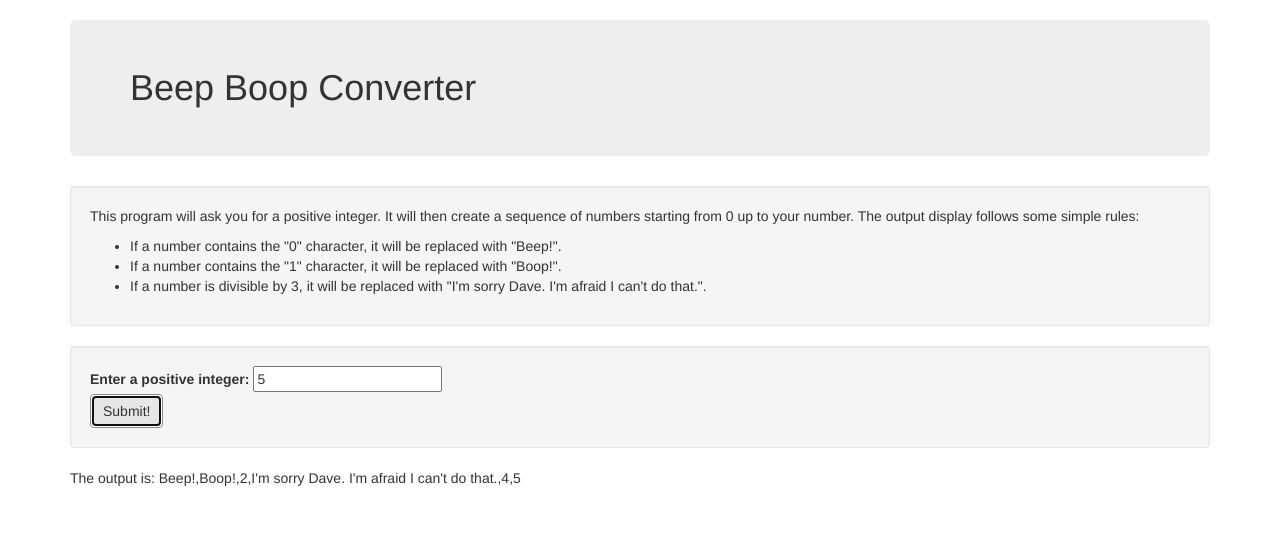
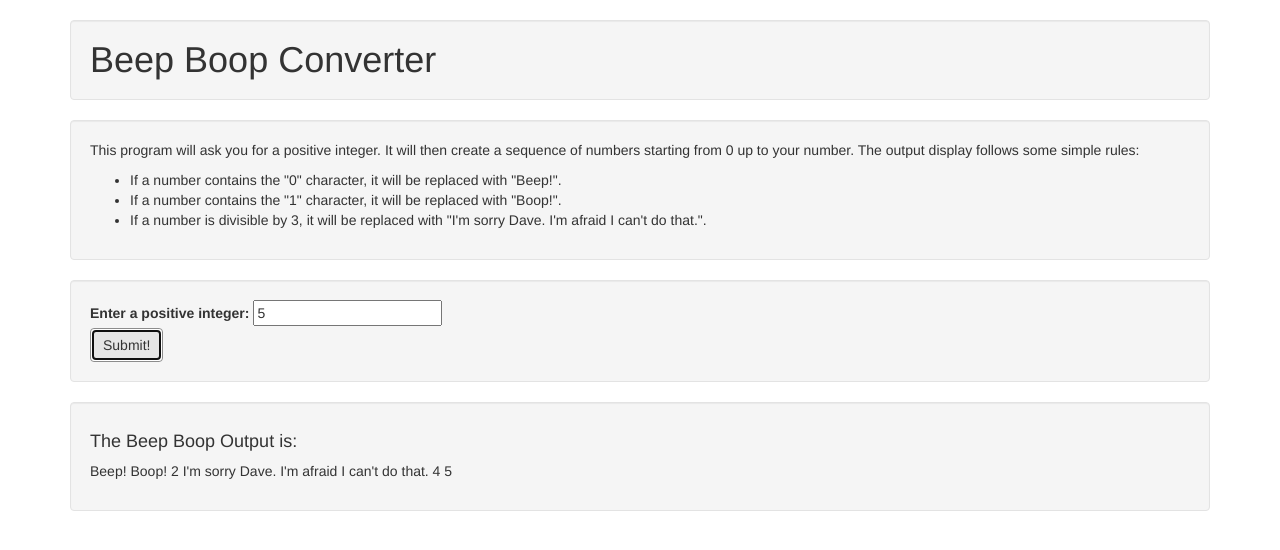
Before and after one commit to bobbydwise1/beep-boop, a plain HTML site: page index.html in a window 1280 px wide. Both pictures are taken after typing "5" into the empty fields and a click on the button "Submit!". Drawn offline with Linux system fonts and the light colour scheme.

Commit message:
fix UI code and add CSS style

```diff
--- a/css/styles.css
+++ b/css/styles.css
@@ -0,0 +1,3 @@
+body {
+  backround-color: black;
+}
--- a/index.html
+++ b/index.html
@@ -9,9 +9,9 @@
     <title>Beep Boop</title>
   </head>
   <body>
-    <div class="container">
-      <h1 class="jumbotron">Beep Boop Converter</h1>
-      <div class="instructions well">
+    <div class="container"><!--This starts the container for the BODY-->
+      <h1 class="well">Beep Boop Converter</h1>
+      <div class="instructions well"><!--This starts the container for the instructions-->
       <p>This program will ask you for a positive integer.  It will then create a sequence of numbers starting from 0 up to your number.  The output display follows some simple rules:</p>
       <ul>
         <li>If a number contains the "0" character, it will be replaced with "Beep!".</li>
@@ -20,7 +20,7 @@
       </u1>
         </ul>
       </div> <!--This ends the container for the instructions-->
-      <form id="inputForm" class="well">
+      <form id="inputForm" class="well"> <!--This starts the container for the form-->
         <div class ="from-group">
           <label for="userInput">Enter a positive integer: </label>
           <input id="userInput" type="number">
@@ -28,11 +28,12 @@
         <div class ="from-group">
         <button type="submit" class="btn btn-default">Submit!</button>
         </div>
-      </form>
+      </form><!--This ends the container for the form-->
 
-      <div id="result">
-        <p>The output is: <span class="userOutput"></span></p>
+      <div id="result" class="well">
+        <h4>The Beep Boop Output is: </h5>
+        <p><span class="userOutput"></span></p>
       </div>
-    </div>
+    </div><!--This ends the container for the BODY-->
   </body>
 </html>
--- a/js/scripts.js
+++ b/js/scripts.js
@@ -1,5 +1,5 @@
 function checkNumberIfPositiveInteger(number) {
-  if ((number > 0) && (number % 1 === 0) && (number < 100)) {
+  if ((number > 0) && (number % 1 === 0) && (number < 2000)) {
     return 1;
   } else {
     return 0;
@@ -17,7 +17,6 @@ function applyRulesToSerialNumberArray(arrayOfSerialIntegers) {
     var regex0 = RegExp("0");
     var regex1 = RegExp("1");
   arrayOfSerialIntegers.forEach(function(element) {
-    //  console.log(element);
     if (element % 3 === 0 && element != 0) {
       arrayOfSerialIntegers[element] = "I'm sorry Dave.  I'm afraid I can't do that.";
     } else if (regex1.test(element) === true) {
@@ -35,20 +34,12 @@ $(document).ready(function() {
   $("form#inputForm").submit(function(event) {
     event.preventDefault();
     var userNumberInput = $("input#userInput").val();
-    // console.log(userNumberInput);
     if (checkNumberIfPositiveInteger(userNumberInput) === 1) {
       var userArray = makeNewArrayZeroToUserInput(userNumberInput);
-      console.log("This is the input: " + userArray);
       var outputArray = applyRulesToSerialNumberArray(userArray);
-      console.log("This is the output: " + outputArray);
-      $("span.userOutput").text(outputArray);
+      $("span.userOutput").text(outputArray.join(" "));
     } else {
       $("span.userOutput").text("I'm sorry, your number is invalid.");
     }
-
-
-//    $("span.userOutput").text(userNumberInput);
-
-
   }); /*This is the end brace for HTML button event monitoring*/
 }); /*This is the end brace for document ready*/
```
